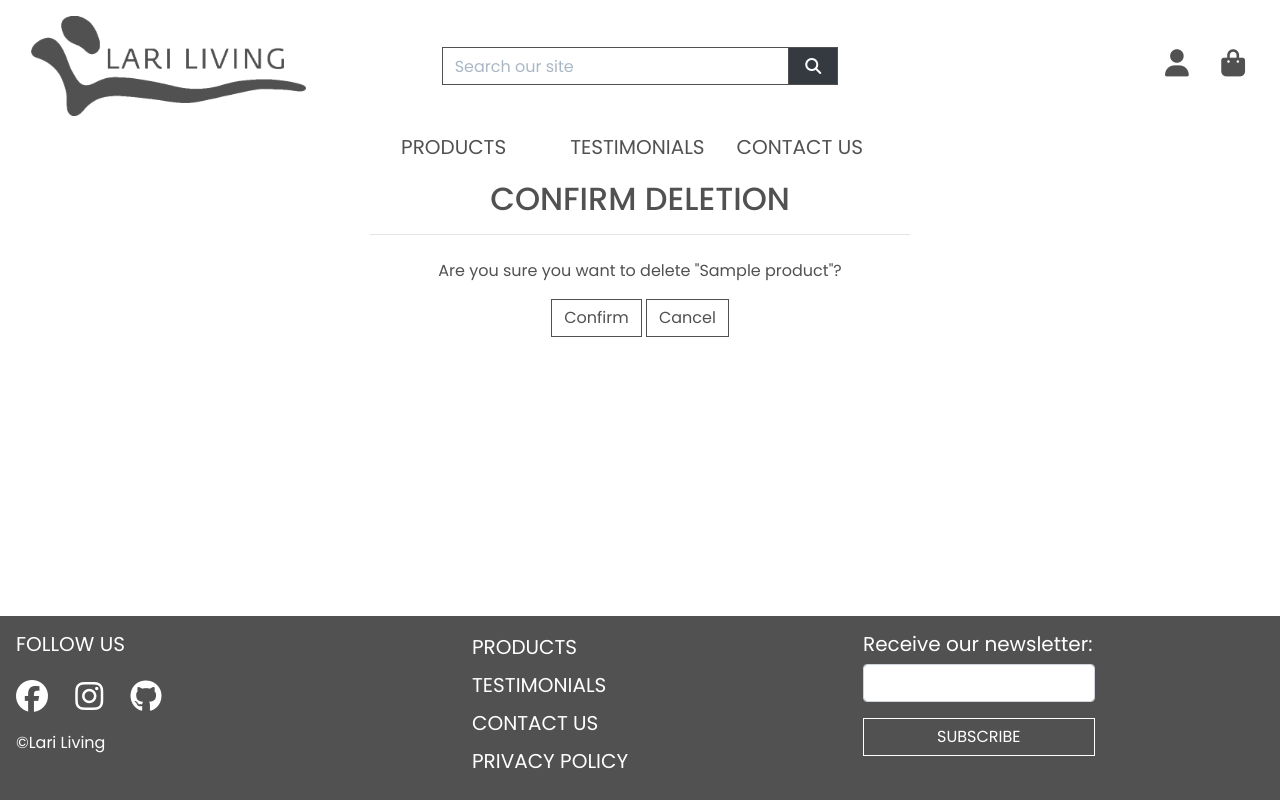
After one commit to Darioc18/PP5_lari_living, a Django app: template products/templates/products/delete_product.html in a window 1280 px wide. The commit adds this page. Run offline with Django 3.2, Linux system fonts and the light colour scheme; the template is opened without the code that fills it: values that come from a table or form of the project are taken from there, others are empty; tables that the repository leaves empty hold one stand-in row (values such as "Sample post"); some libraries are stand-ins or nearby versions.

Commit message:
Add product delete confirmation page and amend edit_product.html

```diff
--- /dev/null
+++ b/products/templates/products/delete_product.html
@@ -0,0 +1,29 @@
+{% extends 'base.html' %}
+{% load static %}
+
+{% block extra_title %}Edit Product{% endblock %}
+
+{% block page_header %}
+    <div class="container header-container">
+        <div class="row">
+            <div class="col"></div>
+        </div>
+    </div>
+{% endblock %}
+
+{% block content %}
+<div class="container">
+    <div class="row justify-content-center">
+        <div class="col-12 col-md-6 text-center mt-3">
+            <h2 class="logo-font">Confirm Deletion</h2>
+            <hr class="mb-1">
+            <p class="mt-4">Are you sure you want to delete "{{ product.name }}"?</p>
+            <form method="post">
+            {% csrf_token %}
+            <button class="btn btn-outline-dark rounded-0" type="submit">Confirm</button>
+            <a class="btn btn-outline-dark rounded-0" href="{% url 'product_detail' product.id %}">Cancel</a>
+            </form>
+        </div>
+    </div>
+</div>
+{% endblock %}
--- a/products/templates/products/edit_product.html
+++ b/products/templates/products/edit_product.html
@@ -12,7 +12,6 @@
 {% endblock %}
 
 {% block content %}
-    <div class="overlay"></div>
     <div class="container">
         <div class="row justify-content-center">
             <div class="col-12 col-md-6 text-center mt-3">
```
Also changed, not shown: products/views.py (+6 -3 lines).
